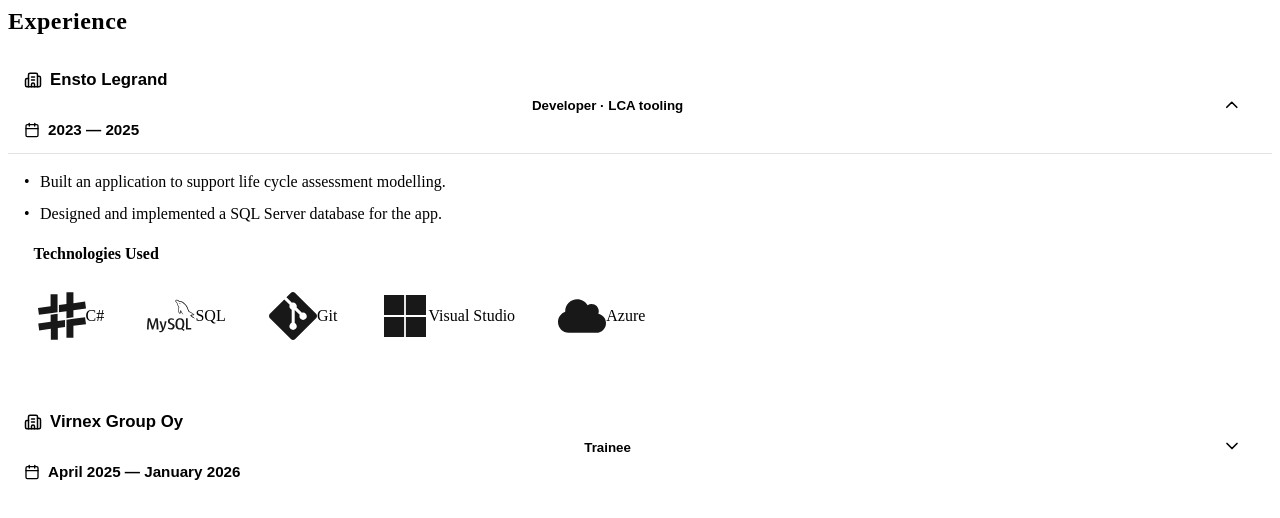
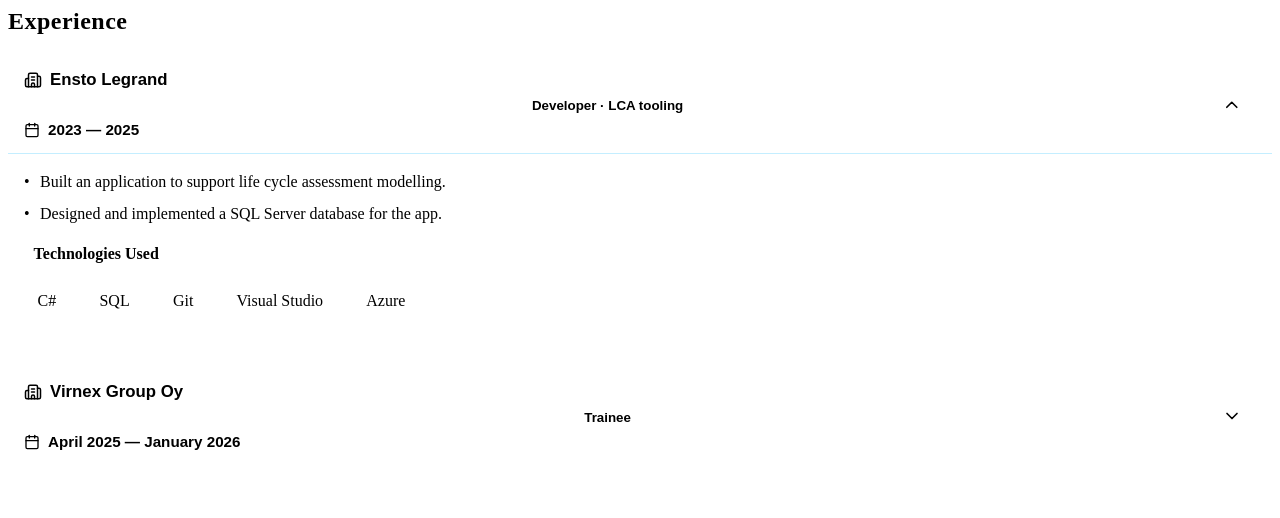
Before and after one commit to t0mperi/Portfolio-Tomperi, a Next.js app: page /Experience in a window 1280 px wide. Shown: the top 518 px of the page. Built offline with nearby package versions, Linux system fonts and the light colour scheme.

Commit message:
edit experience page

```diff
--- a/src/pages/Experience.tsx
+++ b/src/pages/Experience.tsx
@@ -1,49 +1,13 @@
 import './Experience.css';
-import React, { useState } from 'react';
+import { useState } from 'react';
 import { motion, AnimatePresence } from 'framer-motion';
 import { ChevronDown, Building2, Calendar } from 'lucide-react';
 import ScrollAnimation from '../components/ScrollAnimation';
 import Tag from '../components/Tag';
-import {
-  SiHtml5,
-  SiCss3,
-  SiJavascript,
-  SiReact,
-  SiTypescript,
-  SiSpring,
-  SiNodedotjs,
-  SiMysql,
-  SiDocker,
-  SiGit,
-  SiPython,
-  SiGithub,
-  SiSharp,
-} from 'react-icons/si';
-import { FaJava, FaMicrosoft, FaCode, FaCloud } from 'react-icons/fa';
 
 export default function Experience() {
   const [openEnsto, setOpenEnsto] = useState(true);
   const [openVirnex, setOpenVirnex] = useState(false);
-
-  const skillIcons: Record<string, React.ReactElement> = {
-    'HTML': <SiHtml5 />,
-    'CSS': <SiCss3 />,
-    'JavaScript': <SiJavascript />,
-    'React': <SiReact />,
-    'TypeScript': <SiTypescript />,
-    'Java': <FaJava />,
-    'C#': <SiSharp />,
-    'Spring Boot': <SiSpring />,
-    'Node.js': <SiNodedotjs />,
-    'SQL': <SiMysql />,
-    'Docker': <SiDocker />,
-    'Git': <SiGit />,
-    'Python': <SiPython />,
-    'Visual Studio': <FaMicrosoft />,
-    'VS Code': <FaCode />,
-    'GitHub': <SiGithub />,
-    'Azure': <FaCloud />,
-  };
 
   const enstoSkills = ['C#', 'SQL', 'Git', 'Visual Studio', 'Azure'];
   const virnexSkills = ['React', 'TypeScript', 'Git', 'VS Code', 'Devops'];
@@ -100,7 +64,6 @@ export default function Experience() {
                   <div className="tag-list">
                     {enstoSkills.map((skill) => (
                       <Tag key={skill} variant="skill">
-                        {skillIcons[skill] && <span className="skill-icon">{skillIcons[skill]}</span>}
                         {skill}
                       </Tag>
                     ))}
@@ -157,7 +120,6 @@ export default function Experience() {
                   <div className="tag-list">
                     {virnexSkills.map((skill) => (
                       <Tag key={skill} variant="skill">
-                        {skillIcons[skill] && <span className="skill-icon">{skillIcons[skill]}</span>}
                         {skill}
                       </Tag>
                     ))}
```
